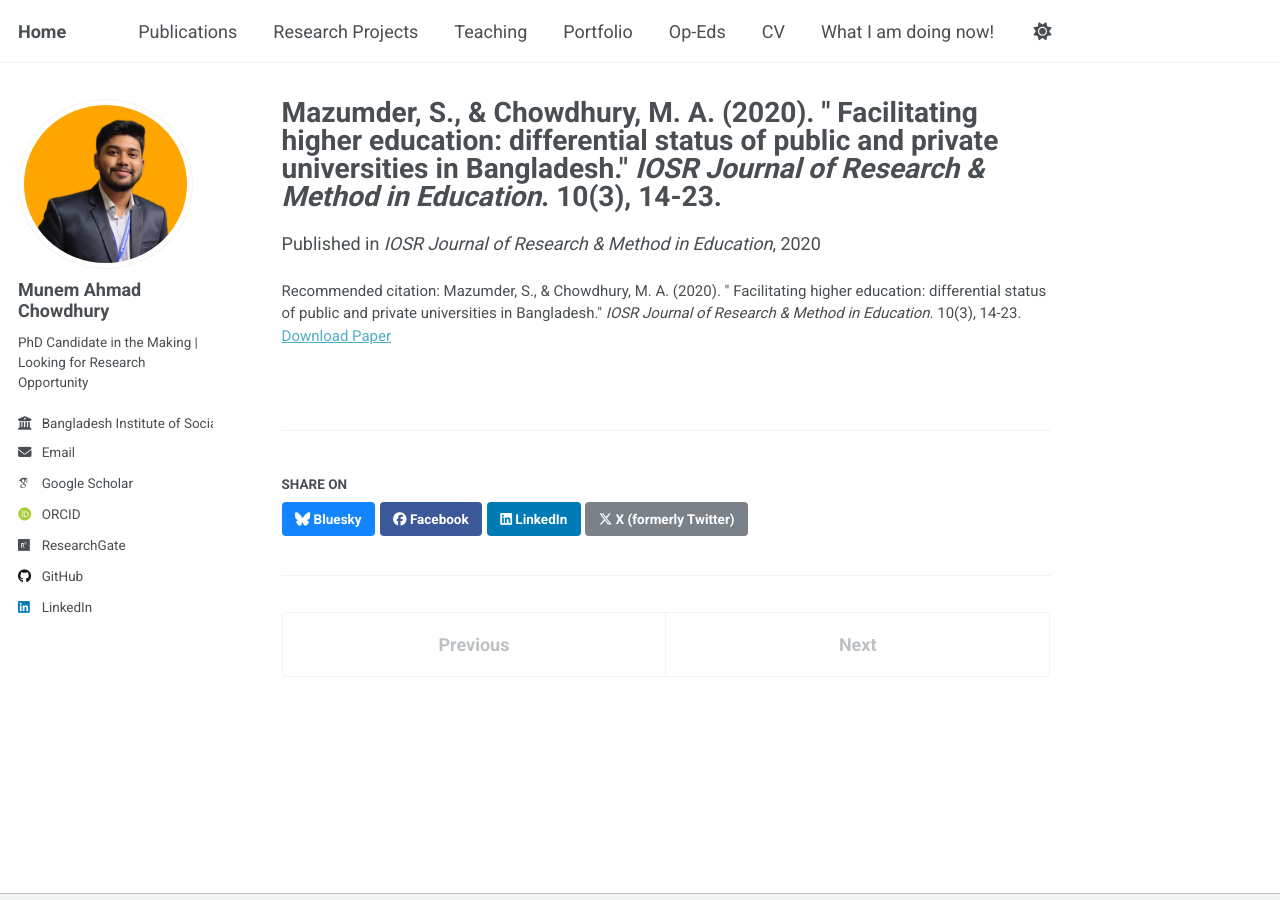
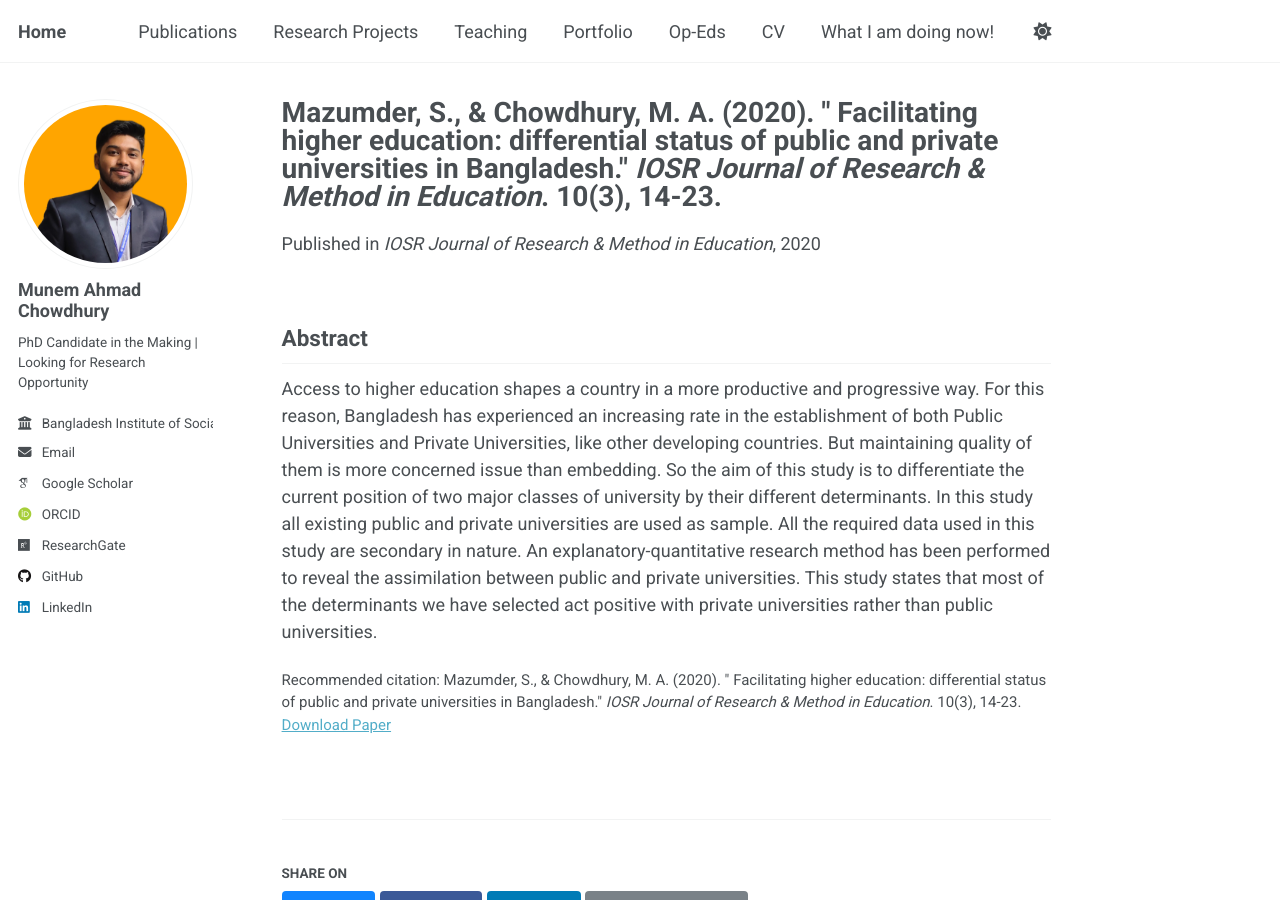
Before and after one commit to munemahmad/munemahmad.github.io, a Jekyll site: the page built from _publications/paper1.md, in a window 1280 px wide and 900 px high. Built offline with Jekyll 4.4.1, drawn with Linux system fonts in a browser that asks for light colours; some web fonts are replaced; a script that is not in the unit is left out.

Commit message:
Update paper1.md

```diff
--- a/_publications/paper1.md
+++ b/_publications/paper1.md
@@ -2,7 +2,7 @@
 title: "Mazumder, S., & Chowdhury, M. A. (2020). &quot; Facilitating higher education: differential status of public and private universities in Bangladesh.&quot; <i>IOSR Journal of Research & Method in Education</i>. 10(3), 14-23."
 collection: publications
 category: articles
-permalink: /publication/paper1
+permalink: /publication/paper1/
 date: 2020-06-28
 venue: 'IOSR Journal of Research & Method in Education'
 paperurl: 'http://munemahmadchowdhury.github.io/files/paper1.pdf'
@@ -10,3 +10,7 @@ journalurl: 'https://www.iosrjournals.org/iosr-jrme/pages/vol10-issue3.Series-6.
 abstracturl: '/publications/paper1-abstract'
 citation: 'Mazumder, S., & Chowdhury, M. A. (2020). &quot; Facilitating higher education: differential status of public and private universities in Bangladesh.&quot; <i>IOSR Journal of Research & Method in Education</i>. 10(3), 14-23.'
 ---
+
+## Abstract
+
+Access to higher education shapes a country in a more productive and progressive way. For this reason, Bangladesh has experienced an increasing rate in the establishment of both Public Universities and Private Universities, like other developing countries. But maintaining quality of them is more concerned issue than embedding. So the aim of this study is to differentiate the current position of two major classes of university by their different determinants. In this study all existing public and private universities are used as sample. All the required data used in this study are secondary in nature. An explanatory-quantitative research method has been performed to reveal the assimilation between public and private universities. This study states that most of the determinants we have selected act positive with private universities rather than public universities.
```
